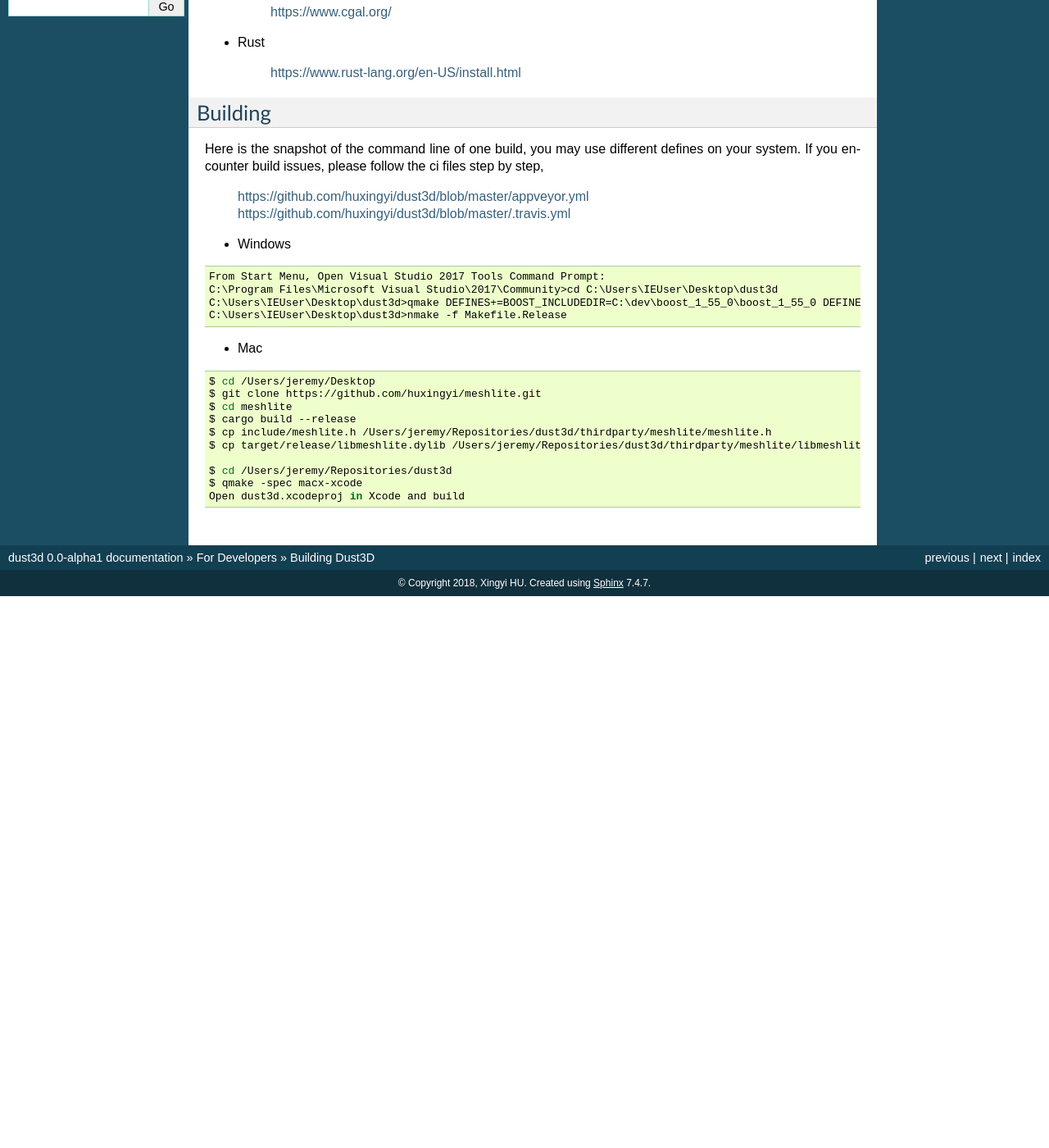
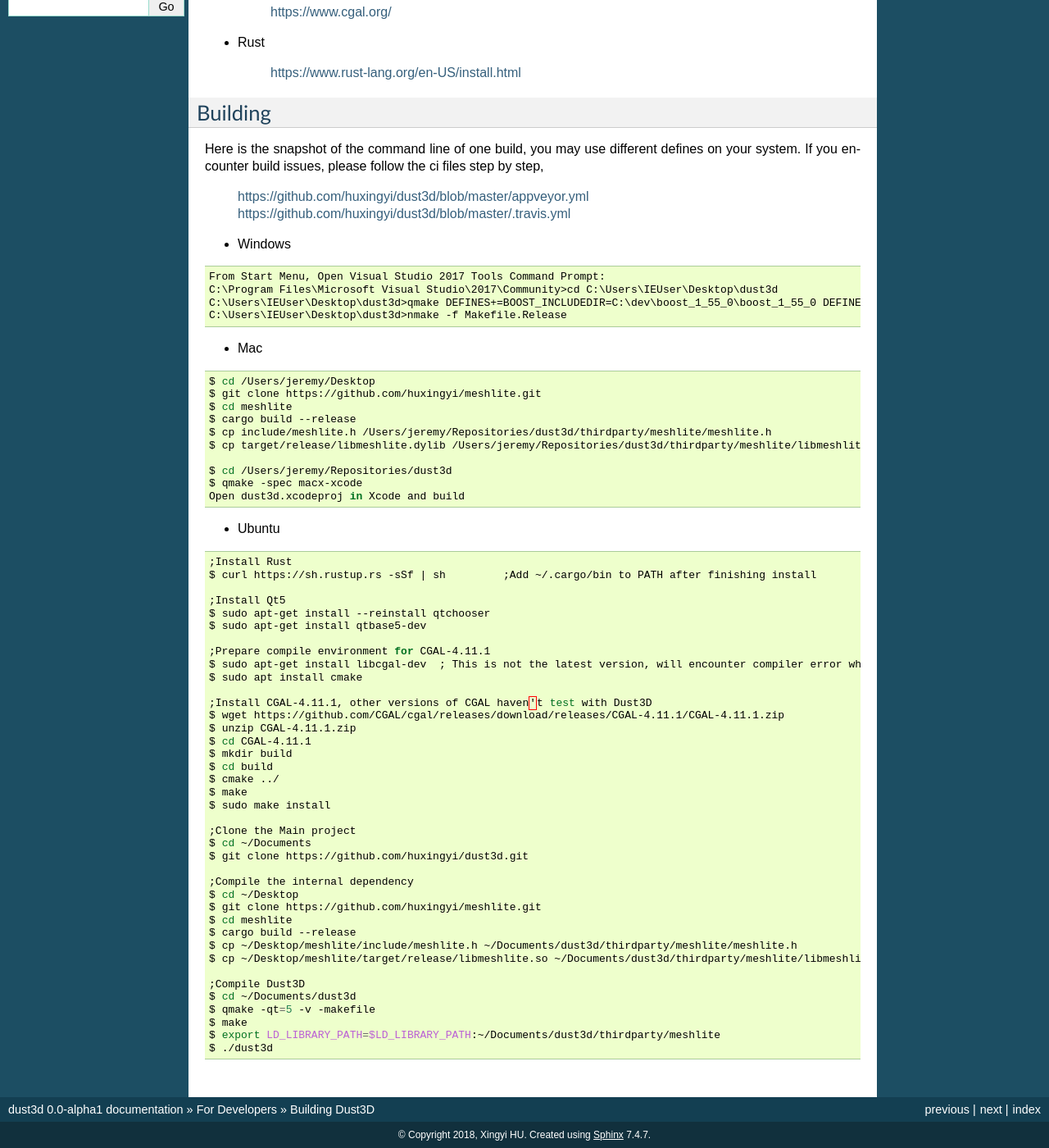
Before and after one commit to huxingyi/dust3d, a Sphinx documentation site: the page built from docs/builds.rst, in a window 1280 px wide and 1400 px high, scrolled down 369 px. Shown: the whole window at 82% size. Built offline with Sphinx 7.4.7, drawn with Linux system fonts in a browser that asks for light colours; before the commit the page ends 1096 px from its top, so only the background shows below that.

Commit message:
Add Ubuntu 16.04.4 LTS build example

```diff
--- a/docs/builds.rst
+++ b/docs/builds.rst
@@ -51,3 +51,47 @@
     $ cd /Users/jeremy/Repositories/dust3d
     $ qmake -spec macx-xcode
     Open dust3d.xcodeproj in Xcode and build
+
+* Ubuntu
+
+.. code-block:: sh
+
+    ;Install Rust
+    $ curl https://sh.rustup.rs -sSf | sh         ;Add ~/.cargo/bin to PATH after finishing install
+
+    ;Install Qt5
+    $ sudo apt-get install --reinstall qtchooser
+    $ sudo apt-get install qtbase5-dev
+
+    ;Prepare compile environment for CGAL-4.11.1
+    $ sudo apt-get install libcgal-dev	; This is not the latest version, will encounter compiler error when build the Dust3D with this version, but helps resolve internal dependencies of CGAL for you
+    $ sudo apt install cmake
+
+    ;Install CGAL-4.11.1, other versions of CGAL haven't test with Dust3D
+    $ wget https://github.com/CGAL/cgal/releases/download/releases/CGAL-4.11.1/CGAL-4.11.1.zip
+    $ unzip CGAL-4.11.1.zip
+    $ cd CGAL-4.11.1
+    $ mkdir build
+    $ cd build
+    $ cmake ../
+    $ make
+    $ sudo make install
+
+    ;Clone the Main project
+    $ cd ~/Documents
+    $ git clone https://github.com/huxingyi/dust3d.git
+
+    ;Compile the internal dependency
+    $ cd ~/Desktop
+    $ git clone https://github.com/huxingyi/meshlite.git
+    $ cd meshlite
+    $ cargo build --release
+    $ cp ~/Desktop/meshlite/include/meshlite.h ~/Documents/dust3d/thirdparty/meshlite/meshlite.h
+    $ cp ~/Desktop/meshlite/target/release/libmeshlite.so ~/Documents/dust3d/thirdparty/meshlite/libmeshlite.so
+
+    ;Compile Dust3D
+    $ cd ~/Documents/dust3d
+    $ qmake -qt=5 -v -makefile
+    $ make
+    $ export LD_LIBRARY_PATH=$LD_LIBRARY_PATH:~/Documents/dust3d/thirdparty/meshlite
+    $ ./dust3d
```
Also changed, not shown: 1 other file.
